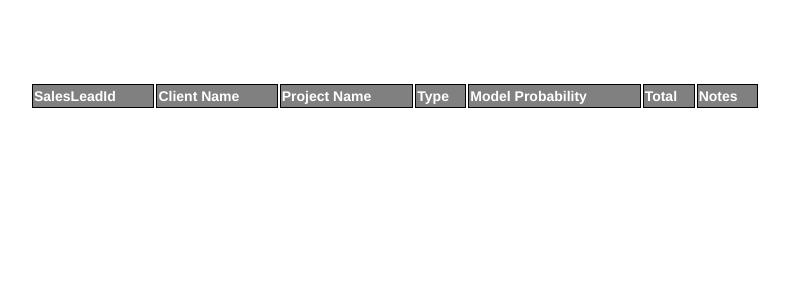
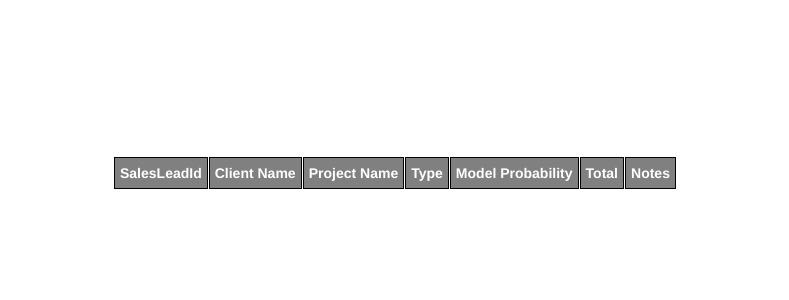
Before and after one commit to epic-systems-inc/Django_Anticipated_Projects, a Django app: template dashboard/templates/dashboard/home.html in a window 1280 px wide. Shown: the top 300 px of the page, without its empty margins (55-844 px from the left). Run offline with Django 3.2, Linux system fonts and the light colour scheme; the template is opened without the code that fills it, so the values that code supplies are empty; parts of the project's set-up code (start-up, migrations or seed data) failed here and were passed over; some libraries are stand-ins or nearby versions.

Commit message:
styling changes to better center the table - will likely be using bootstrap in future commits

```diff
--- a/dashboard/static/dashboard/main.css
+++ b/dashboard/static/dashboard/main.css
@@ -1,8 +1,19 @@
+body {
+    width: 90%;
+    max-width: 1300px;
+    min-width: 500px;
+    margin: 5%;
+}
 .table
 {
 	display:table;
 	border-collapse:separate;
-	border-spacing:2px;
+    border-spacing:1px;
+    width: 80%;
+    max-width: 100%;
+    margin: auto;
+    padding: 10px;
+
 }
 .thead
 {
@@ -13,17 +24,18 @@
 }
 .tbody
 {
-	display:table-row-group;
+    display:table-row-group;
+    text-align: center;
 }
 .tr
 {
-	display:table-row;
+    display:table-row;
 }
 .td
 {
 	display:table-cell;
 	border:1px solid black;
-	padding:1px;
+	padding:5px;
 }
 .tr.editing .td INPUT
 {
```
